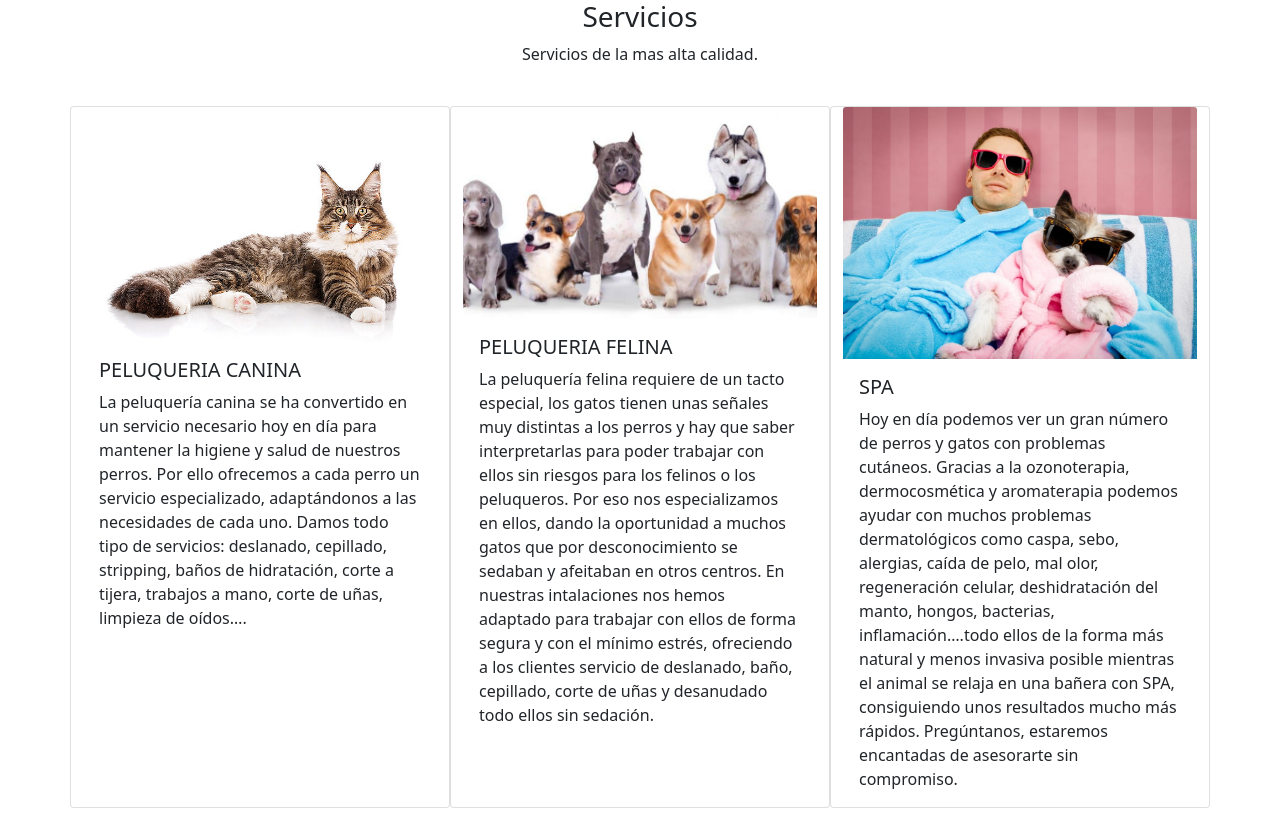
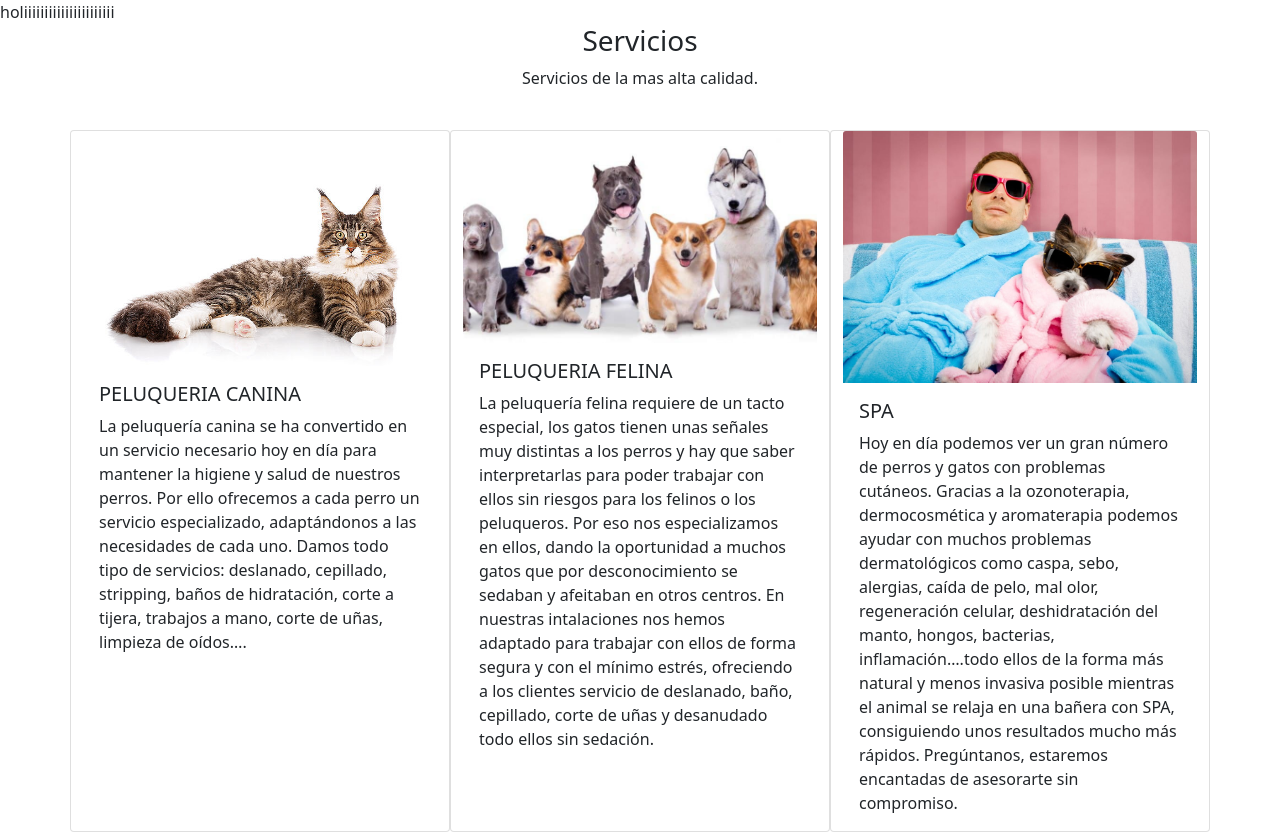
Before and after one commit to quino111/uab_repository, a plain HTML site: page index.html in a window 1280 px wide. Before the commit the page ends 808 px from the top, so only its background shows below. Drawn offline with nearby package versions, Linux system fonts and the light colour scheme.

Commit message:
modificamos index.html

```diff
--- a/index.html
+++ b/index.html
@@ -9,7 +9,7 @@
 </head>
 <body>
 
-
+holiiiiiiiiiiiiiiiiiiiiii
     <div class="site-section">
         <div class="container">
           <div class="row justify-content-center text-center mb-4">
```
